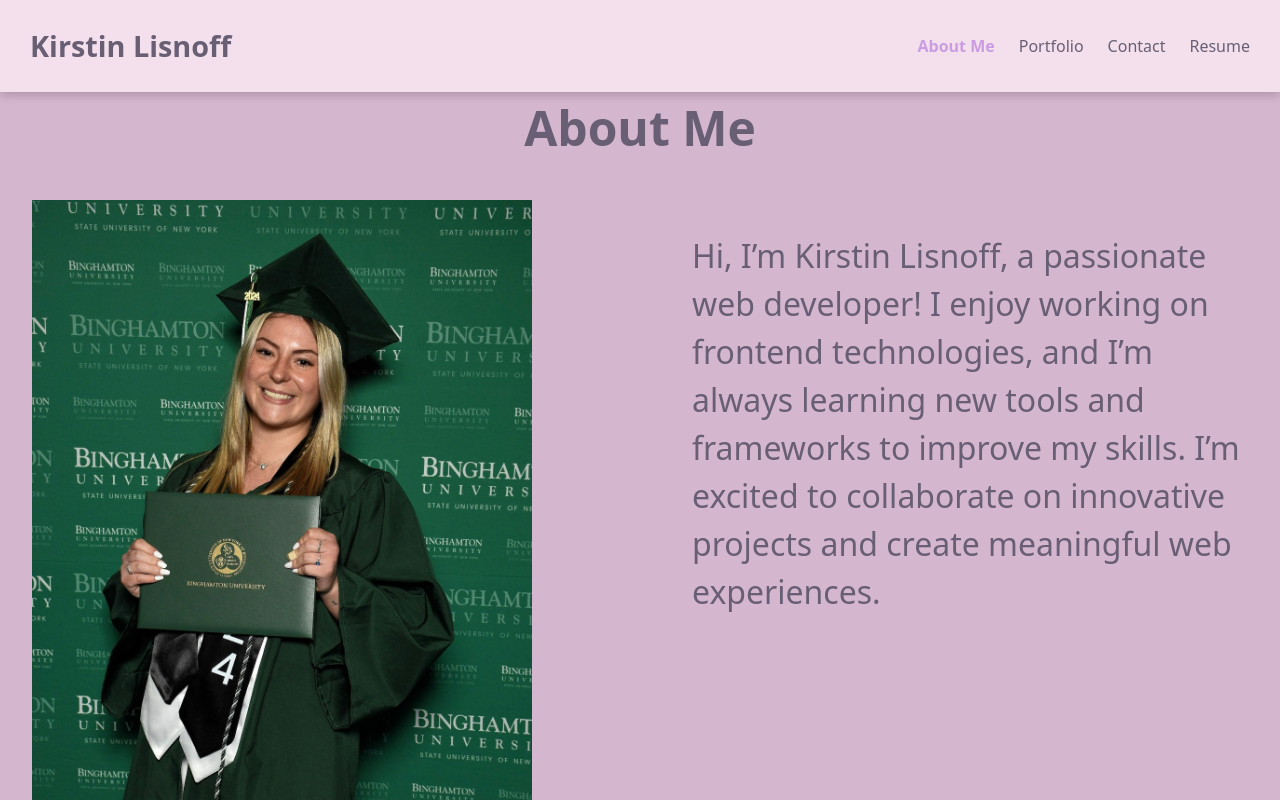
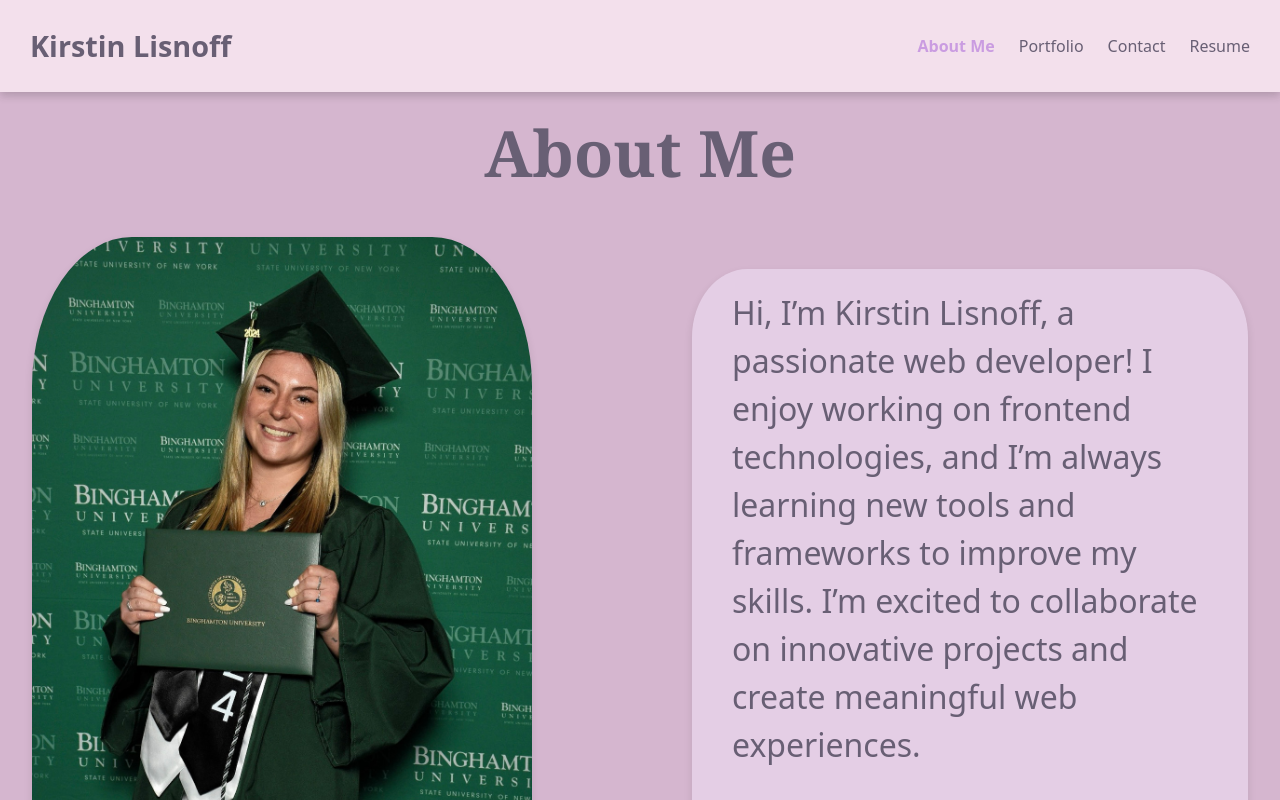
Before and after one commit to kirstinlisnoff/Portfolio-KirstinLisnoff, a React (Vite) app: page / in a window 1280 px wide. Shown: the top 800 px of the page. Built offline with nearby package versions, Linux system fonts and the light colour scheme; the HTML template or start-up script is replaced by a standard one.

Commit message:
Added resume pdf

```diff
--- a/src/pages/about.css
+++ b/src/pages/about.css
@@ -10,6 +10,14 @@
     min-height: 100vh;
 } */
 
+:root {
+  --pale-purple: #f3e0ec;
+  --grey-purple: #d5b6cf;
+  --mauve: #f2befc;
+  --wisteria: #ca9ce1;
+  --violet: #685f74;
+}
+
 .about-content {
     display: flex;
   flex-direction: row;
@@ -17,7 +25,8 @@
 }
 
 .about h2 {
-    font-size: 3rem;
+    font-size: 4rem;
+    font-family: Georgia, 'Times New Roman', Times, serif;
     margin-bottom: 1rem;
     padding: 20px;
 }
@@ -26,6 +35,10 @@
     font-size: 2rem;
     line-height: 1.5;
     text-align: left;
+    background-color: rgba(243, 230, 250, 0.494);
+    box-shadow: 0 4px 8px rgba(0, 0, 0, 0.1);;
+    border-radius: 10%;
+    padding: 20px 40px;
 }
 
 .about-img {
@@ -33,6 +46,8 @@
     height: auto;
     object-fit: cover;
     margin-right: 10pc;
+    border-radius: 20%;
+    box-shadow: 0 4px 8px rgba(0, 0, 0, 0.1);;
 }
 
 
--- a/src/pages/resume.jsx
+++ b/src/pages/resume.jsx
@@ -9,7 +9,7 @@ function Resume() {
       <div className="resume-download">
         <p>Download my resume here:</p>
         <a
-          href="/resume.pdf" // Update with the correct path to your resume file
+          href="/Resume.pdf" // Update with the correct path to your resume file
           download="Kirstin_Lisnoff_Resume.pdf"
           className="resume-button"
         >
```
